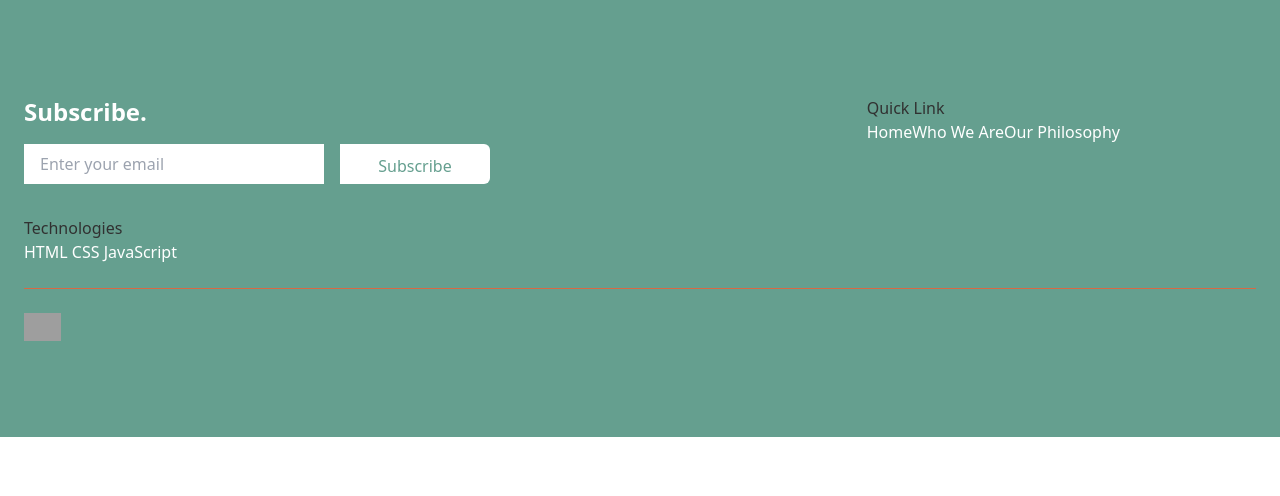
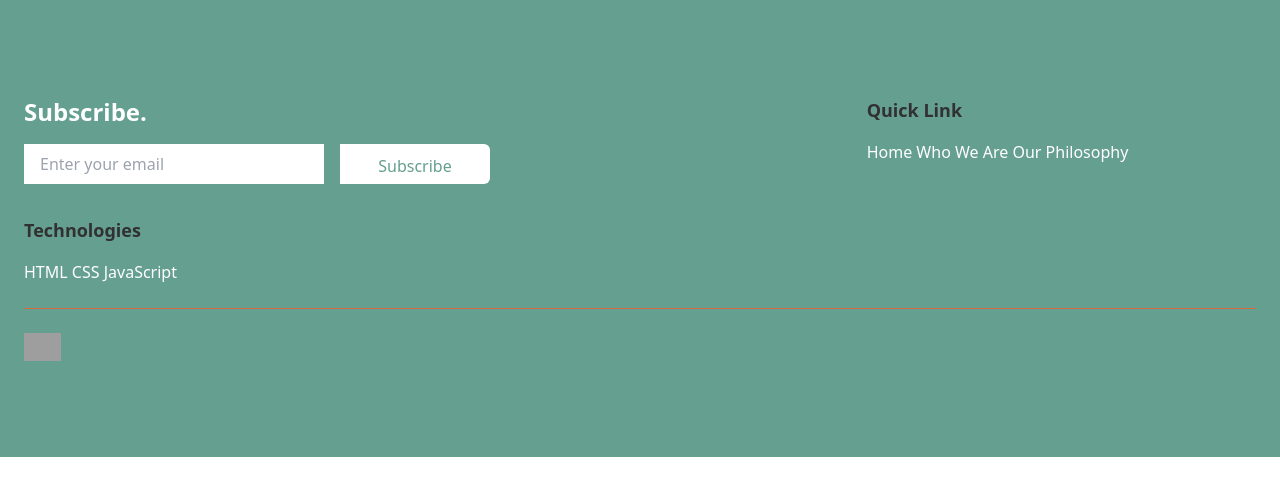
Before and after one commit to phumebyte/CS20240138_WFO2407_C_Phumelele-Dlamini_SDF08, a plain HTML site: page index.html in a window 1280 px wide. Drawn offline with nearby package versions, Linux system fonts and the light colour scheme; grey boxes are pictures that could not be loaded.

Commit message:
Edited quick link/technologies container and added hover features

```diff
--- a/index.html
+++ b/index.html
@@ -21,26 +21,26 @@
                     </div>
                 </div>
                 <div>
-                    <p class="text-[#313131]">Quick Link</p>
-                    <div class="flex">
-                        <a href="#">Home</a>
-                        <a href="#">Who We Are</a>
-                        <a href="#">Our Philosophy</a>
+                    <p class="mb-4 text-lg font-semibold text-[#313131]">Quick Link</p>
+                    <div class="space-y-2">
+                        <a href="#" class="hover:underline">Home</a>
+                        <a href="#" class="hover:underline">Who We Are</a>
+                        <a href="#" class="hover:underline">Our Philosophy</a>
                     </div>
                 </div>
                     <div>
-                        <p class="text-[#313131]">Technologies</p>
-                            <div class="">
-                                <a href="#">HTML</a>
-                                <a href="#">CSS</a>
-                                <a href="#">JavaScript</a>
+                        <p class="mb-4 text-lg font-semibold text-[#313131]">Technologies</p>
+                            <div class="space-y-2">
+                                <a href="#" class="hover:underline">HTML</a>
+                                <a href="#" class="hover:underline">CSS</a>
+                                <a href="#" class="hover:underline">JavaScript</a>
                             </div>
                         </div>
                     </div>
 
                     <hr class="my-6 border-[#d86943]">
 
-                    <div class="flex">
+                    <div class="flex justify-centre">
                         <a href="#">
                             <img class="w-auto h-7" src="https://codespace-assets.global.ssl.fastly.net/wp/assets/website/codespace-primary-logo-light.svg" alt="">
                         </a>
```
